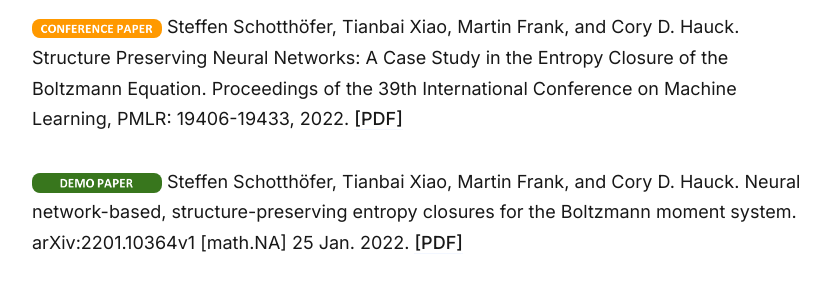
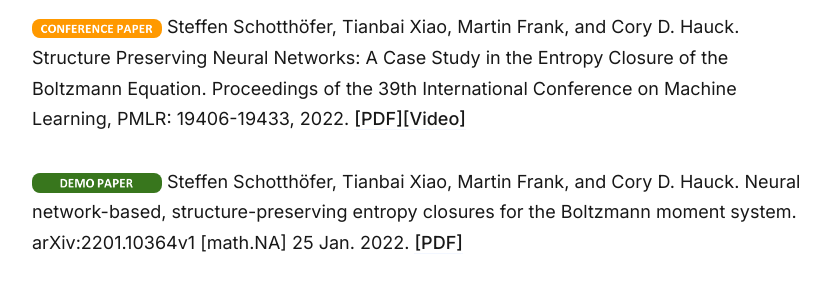
Before and after one commit to vavrines/vavrines.github.io, a Jekyll site: the page built from _projects/2022-01-01-research.md, in a window 1280 px wide and 900 px high, scrolled down 3448 px. Shown: the part 152-448 px from the top of the window, without its empty margins (218-1050 px from the left). Built offline with Jekyll 4.4.1, drawn with Linux system fonts in a browser that asks for light colours; nearby versions of some CDN libraries; some web fonts are replaced.

Commit message:
Update 2022-01-01-research.md

```diff
--- a/_projects/2022-01-01-research.md
+++ b/_projects/2022-01-01-research.md
@@ -43,7 +43,7 @@
 <p><img src="../images/journal-article.png" width="130">
 Tianbai Xiao. An Investigation of Uncertainty Propagation in Non-equilibrium Flows. International Journal of Computational Fluid Dynamics, 36(4): 294-318, 2022. <a href='../documents/publications/xiao2022-investigation.pdf'>[PDF]</a></p>
 <p><img src="../images/conference-paper.png" width="130">
-Steffen Schotthöfer, Tianbai Xiao, Martin Frank, and Cory D. Hauck. Structure Preserving Neural Networks: A Case Study in the Entropy Closure of the Boltzmann Equation. Proceedings of the 39th International Conference on Machine Learning, PMLR: 19406-19433, 2022. <a href='../documents/publications/Schotthöfer2022-icml.pdf'>[PDF]</a></p>
+Steffen Schotthöfer, Tianbai Xiao, Martin Frank, and Cory D. Hauck. Structure Preserving Neural Networks: A Case Study in the Entropy Closure of the Boltzmann Equation. Proceedings of the 39th International Conference on Machine Learning, PMLR: 19406-19433, 2022. <a href='../documents/publications/Schotthöfer2022-icml.pdf'>[PDF]</a><a href='https://slideslive.com/38984011'>[Video]</a></p>
 <p><img src="../images/demo-paper.png" width="130">
 Steffen Schotthöfer, Tianbai Xiao, Martin Frank, and Cory D. Hauck. Neural network-based, structure-preserving entropy closures for the Boltzmann moment system. arXiv:2201.10364v1 [math.NA] 25 Jan. 2022. <a href='https://arxiv.org/pdf/2201.10364.pdf'>[PDF]</a></p>
 <p><strong>2021</strong></p>
```
